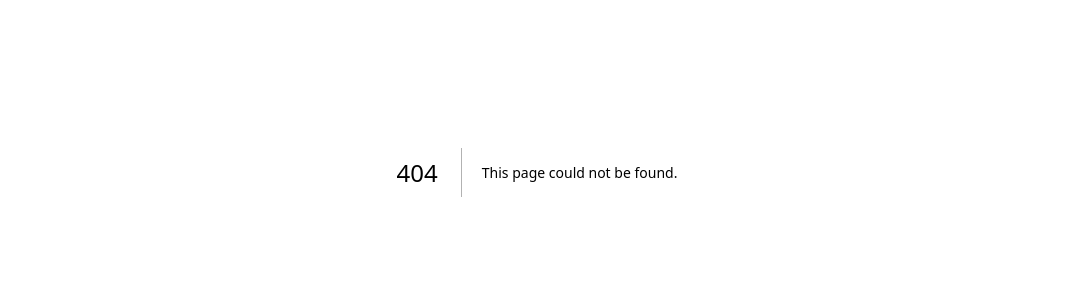
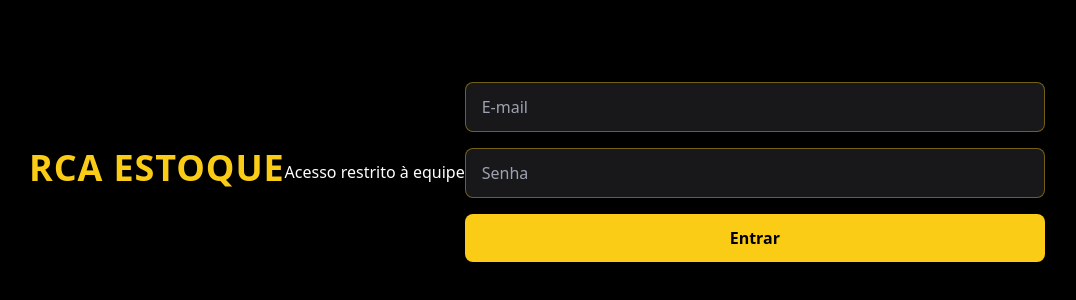
Before and after one commit to nicolassique-spec/rca-estoque, a Next.js app: page /login in a window 1280 px wide. Before the commit this address had no page. Shown: the part 228-528 px from the top of the page, without its empty margins (103-1179 px from the left). Built offline with nearby package versions, Linux system fonts and the light colour scheme.

Commit message:
Add login page with email and password authentication

```diff
--- /dev/null
+++ b/app/login/page.tsx
@@ -0,0 +1,82 @@
+'use client';
+
+import { useState, type FormEvent } from 'react';
+import { useRouter } from 'next/navigation';
+import { criarClienteNavegador } from '@/lib/supabase/client';
+
+export default function LoginPage() {
+  const router = useRouter();
+  const [email, setEmail] = useState('');
+  const [senha, setSenha] = useState('');
+  const [erro, setErro] = useState('');
+  const [carregando, setCarregando] = useState(false);
+
+  async function entrar(e: FormEvent<HTMLFormElement>) {
+    e.preventDefault();
+    setErro('');
+    setCarregando(true);
+
+    const supabase = criarClienteNavegador();
+    const { error } = await supabase.auth.signInWithPassword({
+      email,
+      password: senha,
+    });
+
+    if (error) {
+      setErro('E-mail ou senha inválidos.');
+      setCarregando(false);
+      return;
+    }
+
+    router.push('/dashboard');
+    router.refresh();
+  }
+
+  return (
+    <main className="flex min-h-screen items-center justify-center p-6">
+
+        <h1 className="mb-2 text-center text-4xl font-black tracking-wide text-yellow-400">
+          RCA ESTOQUE
+        </h1>
+        Acesso restrito à equipe
+
+
+
+        <form onSubmit={entrar} className="space-y-4">
+          <input
+            type="email"
+            placeholder="E-mail"
+            value={email}
+            onChange={(e) => setEmail(e.target.value)}
+            required
+            autoComplete="email"
+            className="w-full rounded-lg border border-yellow-400/40 bg-zinc-900 px-4 py-3 text-white outline-none focus:border-yellow-400"
+          />
+          <input
+            type="password"
+            placeholder="Senha"
+            value={senha}
+            onChange={(e) => setSenha(e.target.value)}
+            required
+            autoComplete="current-password"
+            className="w-full rounded-lg border border-yellow-400/40 bg-zinc-900 px-4 py-3 text-white outline-none focus:border-yellow-400"
+          />
+
+          {erro && {erro}
+
+}
+
+          <button
+            type="submit"
+            disabled={carregando}
+            className="w-full rounded-lg bg-yellow-400 py-3 font-bold text-black disabled:opacity-50"
+          >
+            {carregando ? 'Entrando...' : 'Entrar'}
+          </button>
+        </form>
+
+
+
+    </main>
+  );
+}
```
